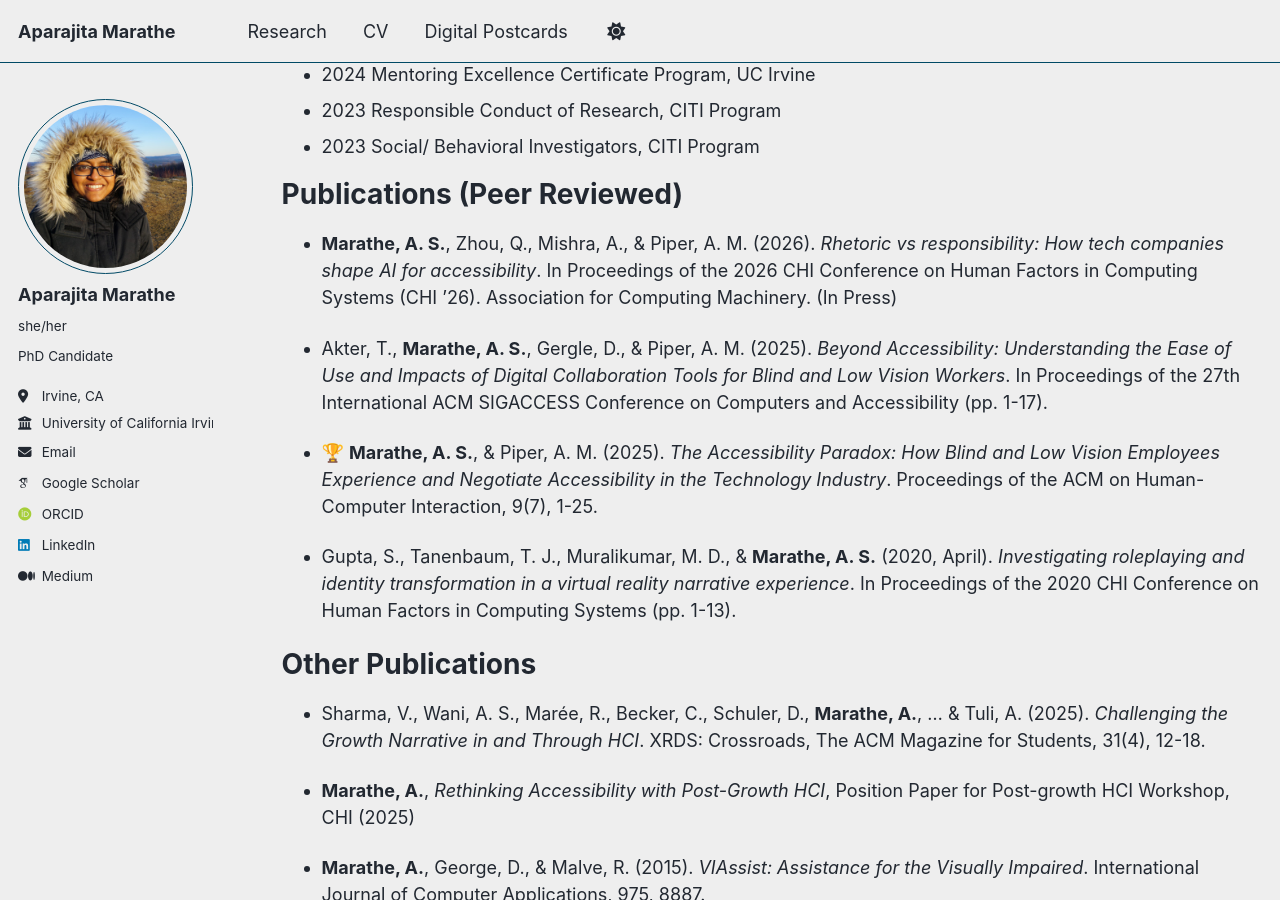
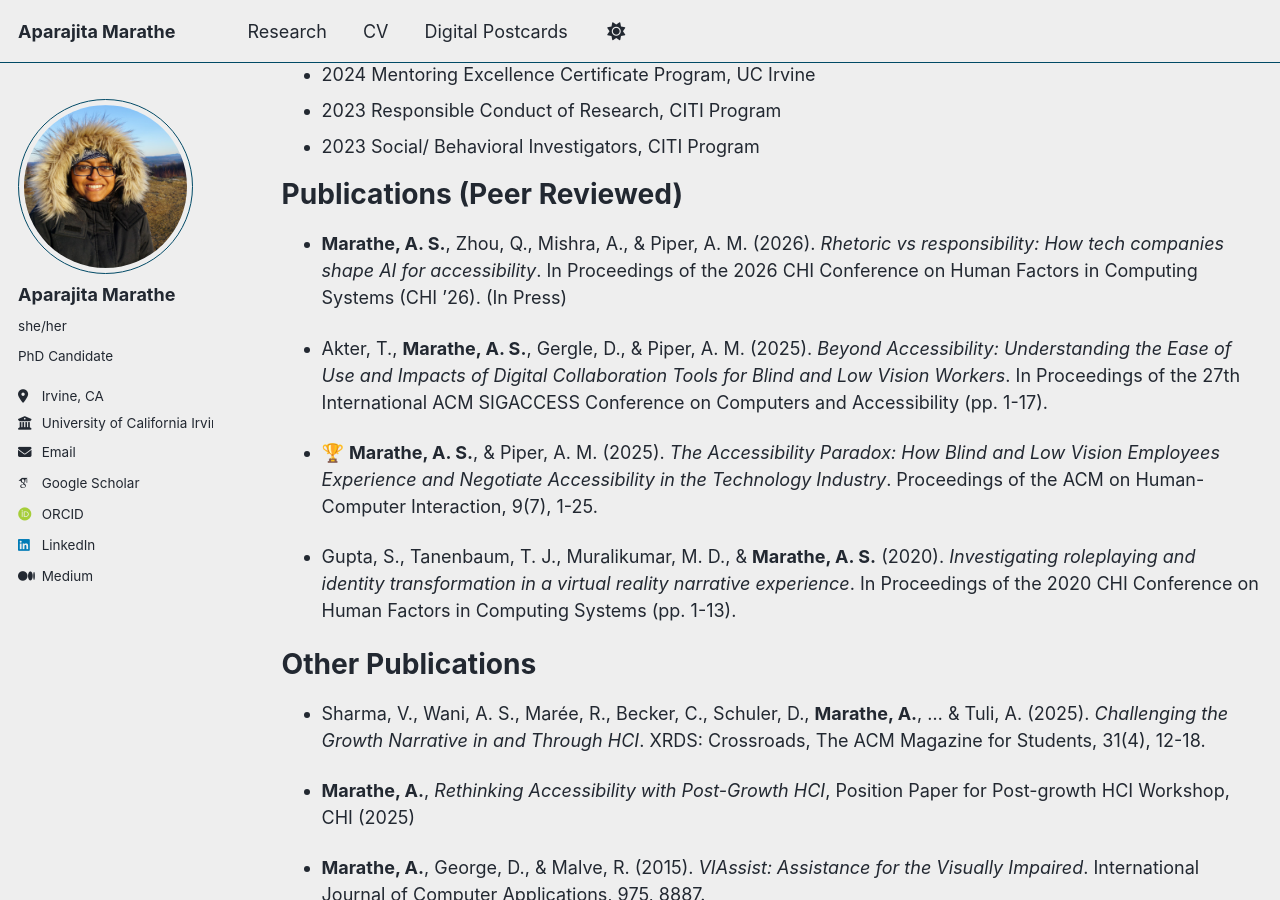
Before and after one commit to aparajitamarathe/aparajitamarathe.github.io, a Jekyll site: the page built from _pages/cv.md, in a window 1280 px wide and 900 px high, scrolled down 848 px. Built offline with Jekyll 4.4.1, drawn with Linux system fonts in a browser that asks for light colours; some web fonts are replaced.

Commit message:
Fix publication year format in CV

```diff
--- a/_pages/cv.md
+++ b/_pages/cv.md
@@ -43,13 +43,13 @@ Certifications
 
 Publications (Peer Reviewed)
 ======
-* **Marathe, A. S.**, Zhou, Q., Mishra, A., & Piper, A. M. (2026). _Rhetoric vs responsibility: How tech companies shape AI for accessibility_. In Proceedings of the 2026 CHI Conference on Human Factors in Computing Systems (CHI ’26). Association for Computing Machinery. (In Press)
+* **Marathe, A. S.**, Zhou, Q., Mishra, A., & Piper, A. M. (2026). _Rhetoric vs responsibility: How tech companies shape AI for accessibility_. In Proceedings of the 2026 CHI Conference on Human Factors in Computing Systems (CHI ’26). (In Press)
 
 * Akter, T., **Marathe, A. S.**, Gergle, D., & Piper, A. M. (2025). _Beyond Accessibility: Understanding the Ease of Use and Impacts of Digital Collaboration Tools for Blind and Low Vision Workers_. In Proceedings of the 27th International ACM SIGACCESS Conference on Computers and Accessibility (pp. 1-17).
 
 * 🏆 **Marathe, A. S.**, & Piper, A. M. (2025). _The Accessibility Paradox: How Blind and Low Vision Employees Experience and Negotiate Accessibility in the Technology Industry_. Proceedings of the ACM on Human-Computer Interaction, 9(7), 1-25.
 
-* Gupta, S., Tanenbaum, T. J., Muralikumar, M. D., & **Marathe, A. S.** (2020, April). _Investigating roleplaying and identity transformation in a virtual reality narrative experience_. In Proceedings of the 2020 CHI Conference on Human Factors in Computing Systems (pp. 1-13).
+* Gupta, S., Tanenbaum, T. J., Muralikumar, M. D., & **Marathe, A. S.** (2020). _Investigating roleplaying and identity transformation in a virtual reality narrative experience_. In Proceedings of the 2020 CHI Conference on Human Factors in Computing Systems (pp. 1-13).
 
 Other Publications
 ======
```
